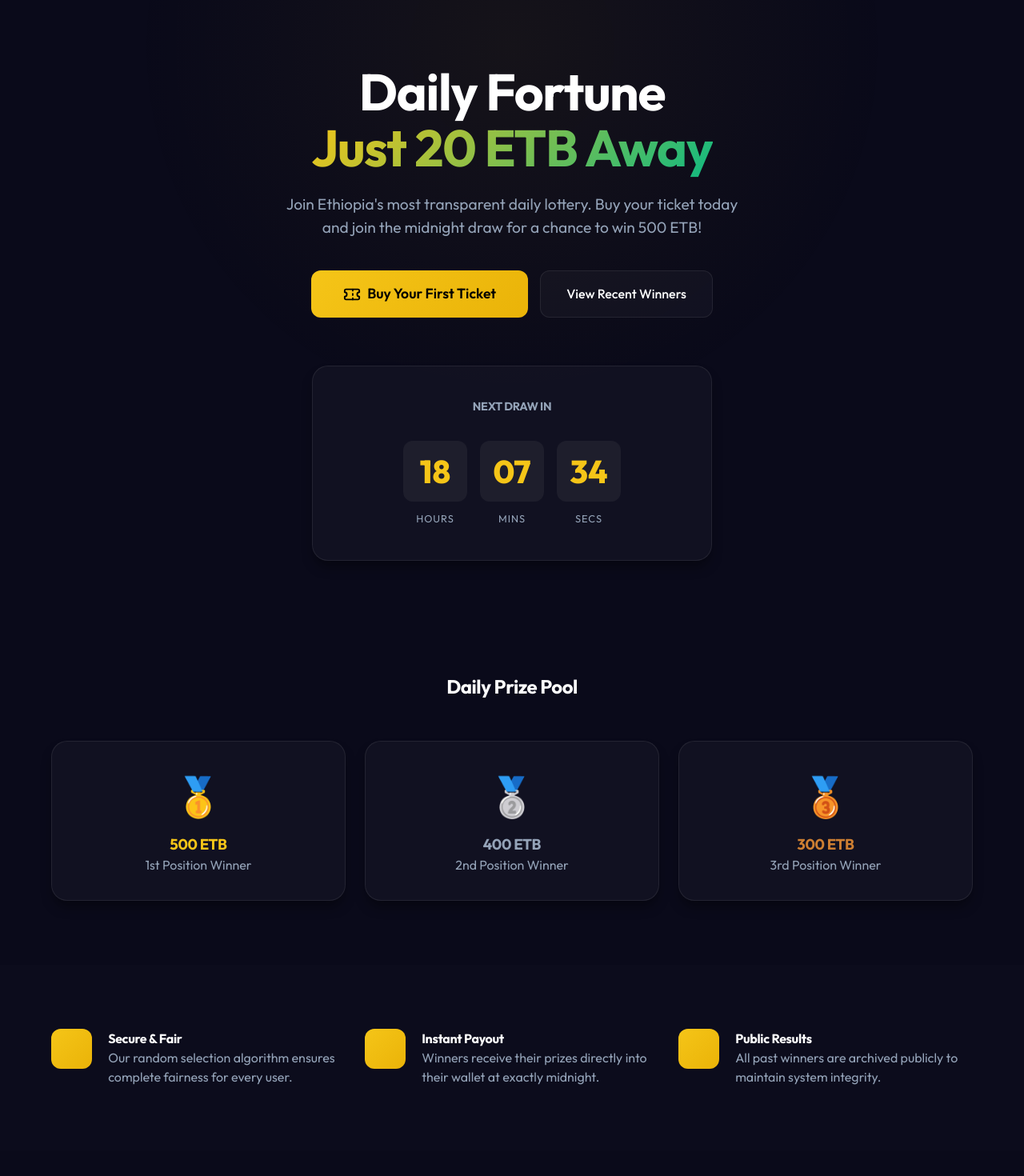
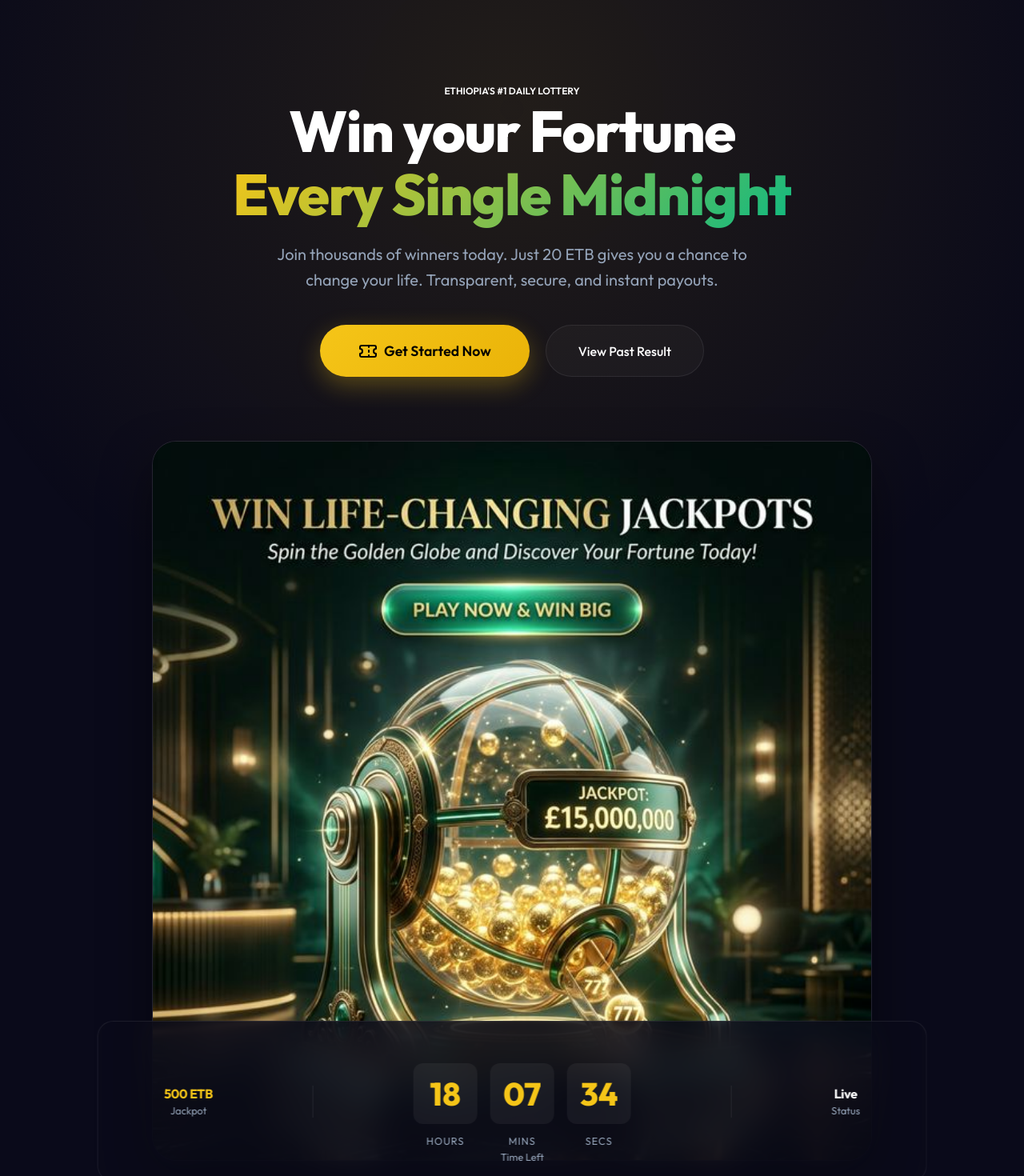
Before and after one commit to jenihas90-ship-it/jenihaslotery, a React (Vite) app in the folder frontend/: page / in a window 1280 px wide. Shown: the part 100-1570 px from the top of the page at 80% size. Built offline with nearby package versions, Linux system fonts and the light colour scheme; no server answers.

Commit message:
Enhance: Hero section with premium asset and cinematic design

```diff
--- a/frontend/src/pages/Landing.jsx
+++ b/frontend/src/pages/Landing.jsx
@@ -9,43 +9,98 @@ const Landing = () => {
         <div className="animate-fade">
             {/* Hero Section */}
             <section style={{
-                padding: '100px 5% 60px',
+                position: 'relative',
+                padding: '120px 5% 80px',
                 textAlign: 'center',
-                background: 'radial-gradient(circle at 50% 10%, rgba(245, 197, 24, 0.05) 0%, transparent 50%)'
+                overflow: 'hidden',
+                background: 'var(--bg-dark)'
             }}>
+                {/* Background Glow */}
+                <div style={{
+                    position: 'absolute',
+                    top: '-20%',
+                    left: '50%',
+                    transform: 'translateX(-50%)',
+                    width: '100%',
+                    height: '100%',
+                    background: 'radial-gradient(circle at 50% 30%, rgba(245, 197, 24, 0.1) 0%, transparent 60%)',
+                    zIndex: 0
+                }}></div>
+
+                <div className="container" style={{ position: 'relative', zIndex: 1 }}>
                     <motion.div
-                    initial={{ opacity: 0, y: 20 }}
+                        initial={{ opacity: 0, y: 30 }}
                         animate={{ opacity: 1, y: 0 }}
-                    transition={{ duration: 0.6 }}
+                        transition={{ duration: 0.8 }}
                     >
-                    <h1 style={{ fontSize: '4rem', lineHeight: 1.1, marginBottom: '20px' }}>
-                        Daily Fortune <br />
-                        <span className="text-gradient">Just 20 ETB Away</span>
+                        <span className="badge badge-primary" style={{ marginBottom: '20px' }}>Ethiopia's #1 Daily Lottery</span>
+                        <h1 style={{ fontSize: 'clamp(2.5rem, 8vw, 4.5rem)', lineHeight: 1.1, marginBottom: '20px', fontWeight: 800 }}>
+                            Win your Fortune <br />
+                            <span className="text-gradient">Every Single Midnight</span>
                         </h1>
-                    <p style={{ color: 'var(--text-dim)', fontSize: '1.2rem', maxWidth: '600px', margin: '0 auto 40px' }}>
-                        Join Ethiopia's most transparent daily lottery. Buy your ticket today and join the midnight draw for a chance to win 500 ETB!
+                        <p style={{ color: 'var(--text-dim)', fontSize: '1.25rem', maxWidth: '650px', margin: '0 auto 40px', lineHeight: 1.6 }}>
+                            Join thousands of winners today. Just 20 ETB gives you a chance to change your life. Transparent, secure, and instant payouts.
                         </p>
 
-                    <div style={{ display: 'flex', gap: '15px', justifyContent: 'center' }}>
-                        <Link to="/register" className="btn-primary" style={{ padding: '1rem 2.5rem', fontSize: '1.1rem' }}>
-                            <Ticket size={22} /> Buy Your First Ticket
+                        <div style={{ display: 'flex', gap: '20px', justifyContent: 'center', flexWrap: 'wrap' }}>
+                            <Link to="/register" className="btn-primary" style={{ padding: '1.2rem 3rem', fontSize: '1.1rem', borderRadius: '50px', boxShadow: '0 10px 30px rgba(245, 197, 24, 0.3)' }}>
+                                <Ticket size={24} /> Get Started Now
                             </Link>
-                        <Link to="/winners" className="btn-secondary" style={{ padding: '1rem 2rem' }}>
-                            View Recent Winners
+                            <Link to="/winners" className="btn-secondary" style={{ padding: '1.2rem 2.5rem', borderRadius: '50px' }}>
+                                View Past Result
                             </Link>
                         </div>
                     </motion.div>
 
                     <motion.div
-                    initial={{ opacity: 0, scale: 0.9 }}
+                        initial={{ opacity: 0, scale: 0.95 }}
                         animate={{ opacity: 1, scale: 1 }}
-                    transition={{ delay: 0.3, duration: 0.8 }}
-                    className="premium-card"
-                    style={{ maxWidth: '500px', margin: '60px auto 0', padding: '40px' }}
+                        transition={{ delay: 0.4, duration: 1 }}
+                        style={{ marginTop: '80px', position: 'relative' }}
                     >
-                    <h3 style={{ color: 'var(--text-dim)', textTransform: 'uppercase', fontSize: '0.9rem' }}>Next Draw In</h3>
+                        <img
+                            src="/src/assets/hero_premium.png"
+                            alt="Lottery Premium"
+                            style={{
+                                width: '100%',
+                                maxWidth: '900px',
+                                borderRadius: '30px',
+                                boxShadow: '0 30px 60px rgba(0,0,0,0.5)',
+                                border: '1px solid rgba(255,255,255,0.1)'
+                            }}
+                        />
+                        <div style={{
+                            position: 'absolute',
+                            bottom: '-20px',
+                            left: '50%',
+                            transform: 'translateX(-50%)',
+                            width: '90%',
+                            background: 'rgba(10, 10, 26, 0.8)',
+                            backdropFilter: 'blur(20px)',
+                            padding: '20px',
+                            borderRadius: '20px',
+                            border: '1px solid var(--glass-border)',
+                            display: 'flex',
+                            justifyContent: 'space-around',
+                            alignItems: 'center'
+                        }}>
+                            <div>
+                                <h4 style={{ margin: 0, color: 'var(--primary)' }}>500 ETB</h4>
+                                <p style={{ margin: 0, fontSize: '0.8rem', color: 'var(--text-dim)' }}>Jackpot</p>
+                            </div>
+                            <div style={{ width: '1px', height: '40px', background: 'var(--glass-border)' }}></div>
+                            <div>
                                 <CountdownTimer />
+                                <p style={{ margin: 0, fontSize: '0.8rem', color: 'var(--text-dim)', textAlign: 'center' }}>Time Left</p>
+                            </div>
+                            <div style={{ width: '1px', height: '40px', background: 'var(--glass-border)' }}></div>
+                            <div>
+                                <h4 style={{ margin: 0, color: 'white' }}>Live</h4>
+                                <p style={{ margin: 0, fontSize: '0.8rem', color: 'var(--text-dim)' }}>Status</p>
+                            </div>
+                        </div>
                     </motion.div>
+                </div>
             </section>
 
             {/* Prize Section */}
```
Also changed, not shown: frontend/src/assets/hero_premium.png (added). Lines whose indentation alone changed are shown as unchanged.
